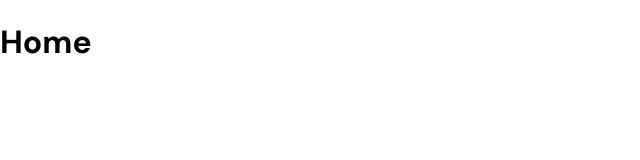
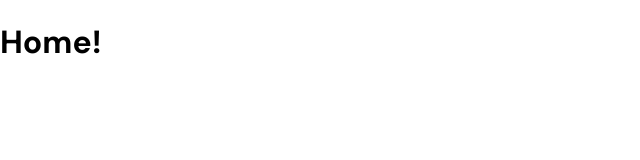
Before and after one commit to EdEsteves/whitebook, a React (Create React App) app: page / in a window 1280 px wide. Shown: the top 160 px of the page, without its empty margins (0-640 px from the left). Built offline with nearby package versions, Linux system fonts and the light colour scheme.

Commit message:
ci: change content to test CI

```diff
--- a/src/router.tsx
+++ b/src/router.tsx
@@ -4,9 +4,9 @@ const Router = () => {
   return (
     <BrowserRouter>
       <Routes>
-        <Route path="/"  element={<h1>Home</h1>} />
-        <Route path="/checkout" element={<h1>Checkout</h1>} />
-        <Route path="/checkout/orderplaced" element={<h1>Order Placed</h1>} />
+        <Route path="/"  element={<h1>Home!</h1>} />
+        <Route path="/checkout" element={<h1>Checkout!</h1>} />
+        <Route path="/checkout/orderplaced" element={<h1>Order Placed!</h1>} />
         <Route path='*' element={<Navigate to='/' />} />
       </Routes>
     </BrowserRouter>
```
